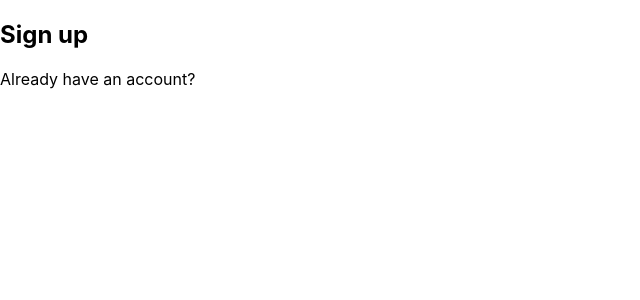
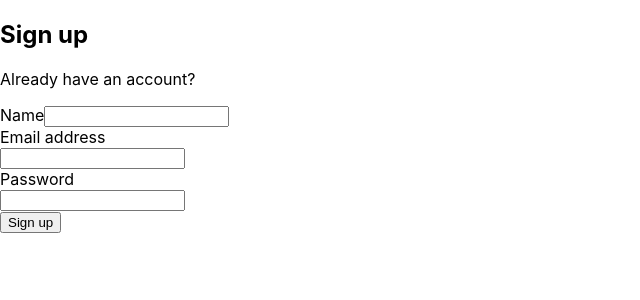
Before and after one commit to EmilieHumbert/swiss-plant-based, a Next.js app: page /signup in a window 1280 px wide. Shown: the top 300 px of the page, without its empty margins (0-640 px from the left). Built offline with nearby package versions, Linux system fonts and the light colour scheme.

Commit message:
Create the SignUpForm component

```diff
--- /dev/null
+++ b/components/signUpForm.js
@@ -0,0 +1,63 @@
+import { useForm } from "react-hook-form";
+
+export default function SignUpForm() {
+  const { register, errors, handleSubmit } = useForm();
+  const onSubmit = (data) => {
+    console.log(data);
+  };
+  return (
+    <form onSubmit={handleSubmit(onSubmit)}>
+      <div>
+        <label htmlFor="name">Name</label>
+        <input
+          id="name"
+          type="text"
+          name="name"
+          ref={register({ required: "Please enter an name" })}
+        />
+        {errors.password && <div>{errors.password.message}</div>}
+      </div>
+      <div>
+        <label htmlFor="email">Email address</label>
+        <div>
+          <input
+            id="email"
+            type="email"
+            name="email"
+            ref={register({
+              required: "Please enter an email",
+              pattern: {
+                value: /^(([^<>()[\]\\.,;:\s@"]+(\.[^<>()[\]\\.,;:\s@"]+)*)|(".+"))@((\[[0-9]{1,3}\.[0-9]{1,3}\.[0-9]{1,3}\.[0-9]{1,3}\])|(([a-zA-Z\-0-9]+\.)+[a-zA-Z]{2,}))$/,
+                message: "Not a valid email",
+              },
+            })}
+          />
+          {errors.email && <div>{errors.email.message}</div>}
+        </div>
+      </div>
+      <div>
+        <label htmlFor="password">Password</label>
+        <div>
+          <input
+            id="password"
+            type="password"
+            name="password"
+            ref={register({
+              required: "Please enter a password",
+              minLength: {
+                value: 6,
+                message: "Should have at least 6 characters",
+              },
+            })}
+          />
+          {errors.password && <div>{errors.password.message}</div>}
+        </div>
+      </div>
+      <div>
+        <span>
+          <button type="submit">Sign up</button>
+        </span>
+      </div>
+    </form>
+  );
+}
--- a/pages/signup.js
+++ b/pages/signup.js
@@ -1,4 +1,5 @@
 import Link from "next/link";
+import SignUpForm from "../components/signUpForm";
 
 export default function signUpPage() {
   return (
@@ -13,7 +14,9 @@
             </Link>
           </p>
         </div>
-        <div>{/* Create sign up form component and add it here */}</div>
+        <div>
+          <SignUpForm />
+        </div>
       </div>
     </div>
   );
```
